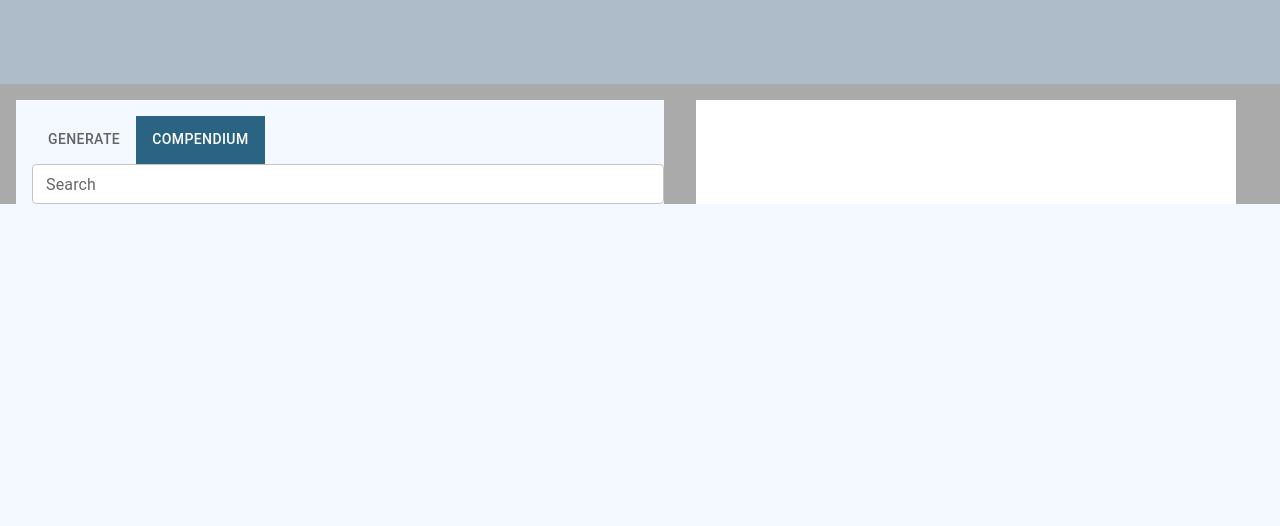
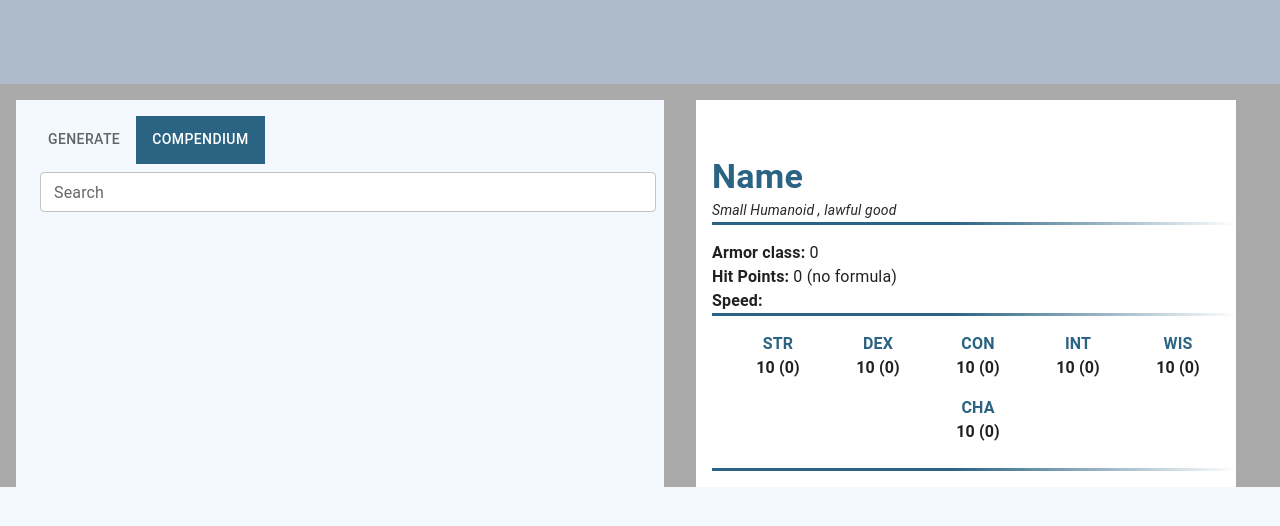
Before and after one commit to MoshaKartoshaGlazova/dnd, a React (Create React App) app in the folder client/: page / in a window 1280 px wide. Both pictures are taken after a click on the tab "COMPENDIUM". Shown: the top 526 px of the page. Built offline with nearby package versions, Linux system fonts and the light colour scheme.

Commit message:
fix: add paddings

```diff
--- a/client/src/components/compendium/View.jsx
+++ b/client/src/components/compendium/View.jsx
@@ -25,6 +25,7 @@ const View = ({ action, alreadyExist, addItem, onDelete }) => {
       direction="column"
       justifyContent="flex-start"
       marginTop={2}
+      padding={1}
       onMouseEnter={() => setShowActionButtons(true)}
       onMouseLeave={() => setShowActionButtons(false)}
       sx={{
@@ -41,16 +42,20 @@ const View = ({ action, alreadyExist, addItem, onDelete }) => {
         direction="row"
         justifyContent="space-between"
       >
-        <Grid margin="auto 0" item>
+        {alreadyExist && (
+          <Grid item margin="auto 0">
+            <DoneIcon fontSize="small" color="primary" />
+          </Grid>
+        )}
+        <Grid item margin="auto 0" flexGrow={5}>
           <Typography padding="5px 0" fontWeight="bold">
-            {alreadyExist && <DoneIcon />}
             {name}
             {cost && ` ${cost} Action(s)`}
           </Typography>
         </Grid>
         {showActionButtons && (
           <Grid item>
-            {alreadyExist ? (
+            {!alreadyExist ? (
               <IconButton size="small" onClick={addItem}>
                 <AddIcon />
               </IconButton>
--- a/client/src/components/compendium/index.jsx
+++ b/client/src/components/compendium/index.jsx
@@ -1,11 +1,11 @@
-import { TextField } from "@mui/material";
+import { Box, TextField } from "@mui/material";
 import React, { useState } from "react";
 import SearchList from "./SearchList";
 
 const Compendium = ({ state, setState }) => {
   const [search, setSearch] = useState();
   return (
-    <>
+    <Box padding={1}>
       <TextField
         fullWidth
         label="Search"
@@ -17,7 +17,7 @@ const Compendium = ({ state, setState }) => {
       {search && (
         <SearchList state={state} search={search} setState={setState} />
       )}
-    </>
+    </Box>
   );
 };
 
--- a/client/src/pages/main.jsx
+++ b/client/src/pages/main.jsx
@@ -71,7 +71,7 @@ export const Main = () => {
         xs={5}
         sx={{ marginLeft: 4, marginTop: 2, backgroundColor: "#FFFFFF" }}
       >
-        <Box>{value === 0 && <CharacterView state={state} />}</Box>
+        <Box> <CharacterView state={state} /></Box>
       </Grid>
     </Grid>
   );
```
